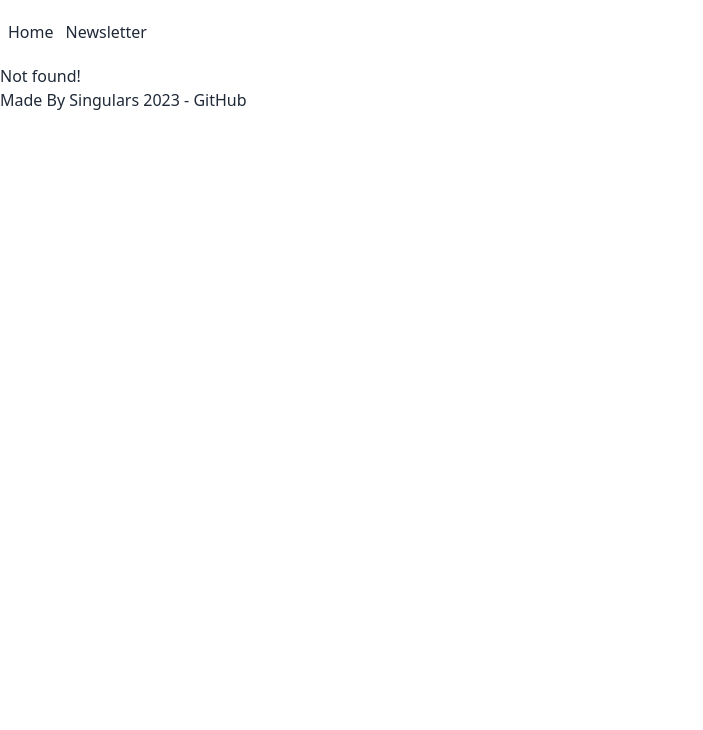
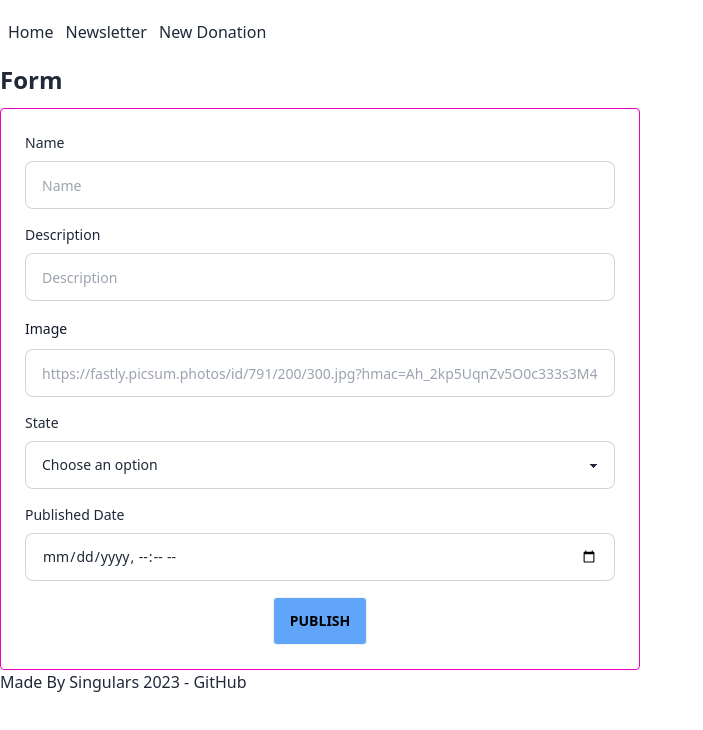
Before and after one commit to omiras/donapp, a React (Vite) app: page /newdonation in a window 1280 px wide. Before the commit this address had no page. Shown: the top 730 px of the page, without its empty margins (0-703 px from the left). Built offline with nearby package versions, Linux system fonts and the light colour scheme.

Commit message:
Almost done

```diff
--- a/package.json
+++ b/package.json
@@ -14,6 +14,7 @@
     "prop-types": "^15.8.1",
     "react": "^18.2.0",
     "react-dom": "^18.2.0",
+    "react-hook-form": "^7.44.3",
     "react-router": "^6.0.2",
     "react-router-dom": "^6.4.3"
   },
--- a/src/js/component/navbar.jsx
+++ b/src/js/component/navbar.jsx
@@ -10,6 +10,9 @@ export const Navbar = () => {
       <Link to="/newsletter">
         Newsletter
       </Link>
+      <Link to="/newdonation">
+        New Donation
+      </Link>
     </nav>
   );
 };
--- a/src/js/layout.jsx
+++ b/src/js/layout.jsx
@@ -7,6 +7,7 @@ import injectContext from "./store/appContext";
 
 import { Navbar } from "./component/navbar";
 import { Footer } from "./component/footer";
+import { NewDonation } from "./views/newDonation";
 
 //create your first component
 const Layout = () => {
@@ -21,6 +22,7 @@ const Layout = () => {
           <Navbar />
           <Routes>
             <Route path="/" element={<Home />} />
+            <Route path="/newdonation" element={<NewDonation />} />
             <Route path="/newsletter" element={<Newsletter />} />
             <Route path="*" element={<h1>Not found!</h1>} />
           </Routes>
--- /dev/null
+++ b/src/js/views/newdonation.jsx
@@ -0,0 +1,153 @@
+import { useForm } from "react-hook-form";
+
+export const NewDonation = () => {
+
+
+    const {
+        register,
+        handleSubmit,
+        formState: { errors },
+    } = useForm();
+
+    const onSubmit = (data) => {
+        // handleData(data);
+        console.log(data);
+    };
+
+    console.log(errors);
+
+    // console.log(watch("example")); // watch input value by passing the name of it
+
+    return (
+        <div className="flex flex-col gap-3">
+            <h1 className="text-2xl font-bold">Form</h1>
+
+            <form
+                className="flex flex-col md:w-[50vw] w-full border border-secondary p-6 gap-4 rounded"
+                onSubmit={handleSubmit(onSubmit)}
+            >
+                {/* Name---------------- */}
+                <div className="flex flex-col gap-2">
+                    <label className="label-text">Name</label>
+                    <input
+                        className={`input input-md input-bordered  ${errors.name ? "input-error" : ""
+                            }`}
+                        placeholder="Name"
+                        {...register("name", {
+                            //This is the validation
+                            required: "You need to provide a name.",
+                            maxLength: {
+                                value: 20,
+                                message: "The name needs to be less than 20 characters."
+                            }
+                        })}
+                    />
+                    {errors?.name && (
+                        <span className="text-error">{errors.name.message}</span>
+                    )}
+                </div>
+
+                {/* Description---------------- */}
+                <div className="flex flex-col gap-2">
+                    <label className="label-text">Description</label>
+                    <div className="flex flex-col relative">
+                        <input
+                            type="text"
+                            className={`input input-md input-bordered w-full  ${errors.description ? "input-error" : ""
+                                }`}
+                            placeholder="Description"
+                            {...register("description", {
+                                //This is the validation
+                                required: "You need to provide a description",
+                                maxLength: {
+                                    value: 1000,
+                                    message: "The description needs to be less than 20 characters."
+                                }
+                            })}
+                        />
+
+                        {errors?.description && (
+                            <span className="text-error"> {errors.description.message}</span>
+                        )}
+                    </div>
+                </div>
+
+                {/* Image---------------- */}
+
+                <div className="flex flex-col gap-2">
+                    <label htmlFor="image-url" className="block text-sm font-medium leading-6 text-gray-900">Image</label>
+                    <div className="flex flex-col relative">
+                        <input id="image-url" name="image-url" type="url" className={`input input-md input-bordered w-full  ${errors.image ? "input-error" : ""
+                            }`}
+                            placeholder="https://fastly.picsum.photos/id/791/200/300.jpg?hmac=Ah_2kp5UqnZv5O0c333s3M4p-FqkCZ6ViRd1V_pAHYk"
+                            {...register("image", {
+                                //This is the validation
+                                required: "You need to provide an image",
+
+                            })} />
+                        {errors?.image && (
+                            <span className="text-error"> {errors.image.message}</span>
+                        )}
+                    </div>
+                </div>
+
+                {/* State---------------- */}
+                <div className="flex flex-col gap-2">
+                    <label className="label-text">State</label>
+                    <select
+                        className={`select select-bordered select-md ${errors.state ? "input-error" : ""
+                            }`}
+                        name="state"
+                        id="state"
+                        {...register("state", {
+                            //This is the validation
+                            required: {
+                                value: "Choose an option",
+                                message: "You need to specify the state."
+                        }
+                        })}
+
+                    >
+                        <option value="nuevo">Choose an option</option>
+                        <option value="nuevo">Nuevo</option>
+                        <option value="usado">Usado</option>
+                        <option value="deteriorado">Deteriorado</option>
+                    </select>
+                    {errors?.state && (
+                        <span className="text-error"> {errors.state.message}</span>
+                    )}
+                </div>
+
+                {/* Published Date---------------- */}
+                <div className="flex flex-col gap-2">
+                    <label className="label-text">Published Date</label>
+                    <div className="flex flex-col relative">
+                        <input
+                            type="datetime-local"
+                            className={`input input-md input-bordered w-full  ${errors.publishedDate ? "input-error" : ""
+                                }`}
+                            placeholder="Published Date"
+                            {...register("publishedDate", {
+                                //This is the validation
+                                required: "You need to provide the current date.",
+
+                            })}
+                        />
+
+                        {errors?.publishedDate && (
+                            <span className="text-error"> {errors.publishedDate.message}</span>
+                        )}
+                    </div>
+                </div>
+
+                <input
+                    className="btn bg-blue-400 text-black rounded w-fit place-self-center uppercase"
+                    type="submit"
+                    value="publish"
+                />
+
+
+            </form >
+        </div >
+    );
+}
```
Also changed, not shown: src/js/views/home.jsx (line endings or trailing spaces), 1 other file (tests, documents, lock files or other folders).
